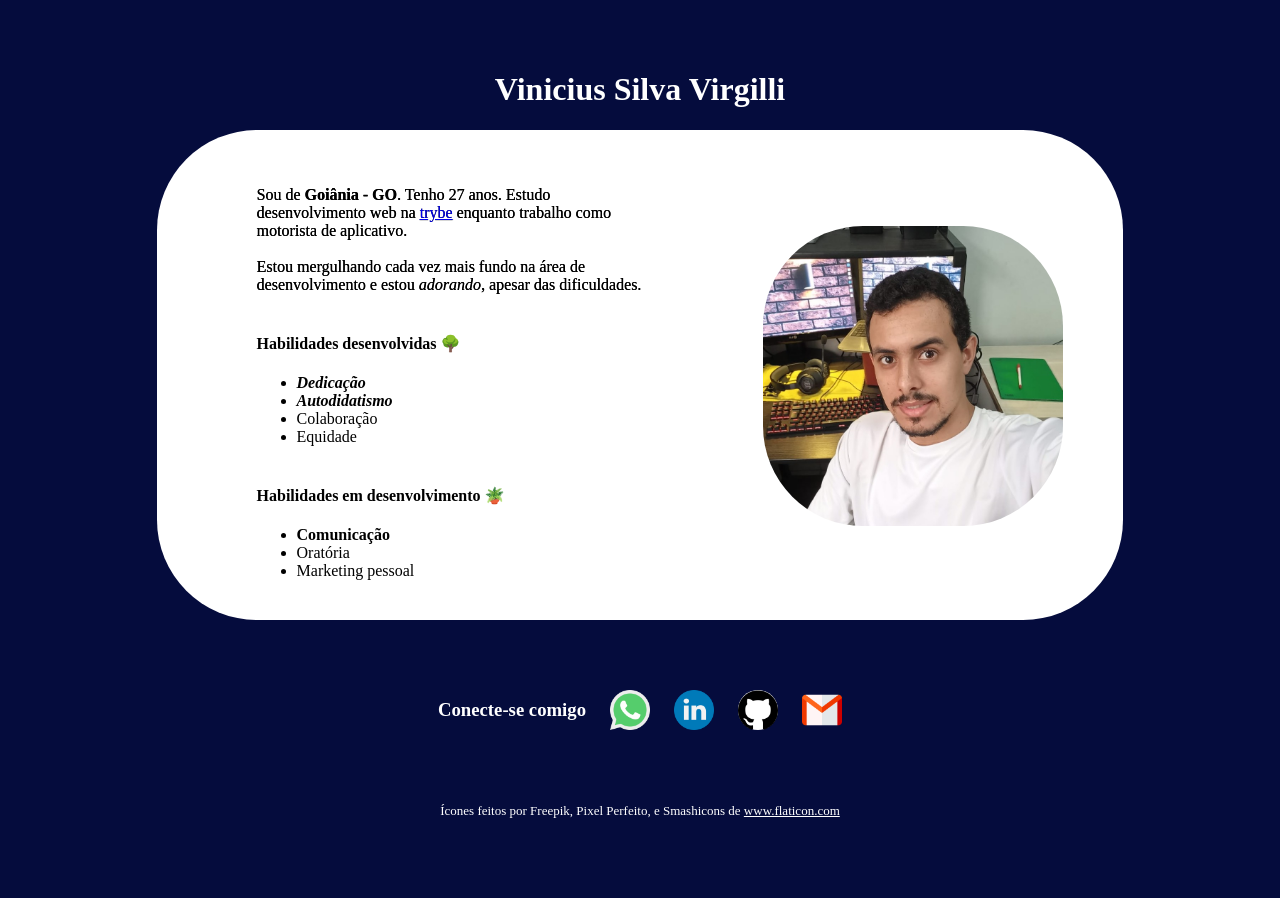
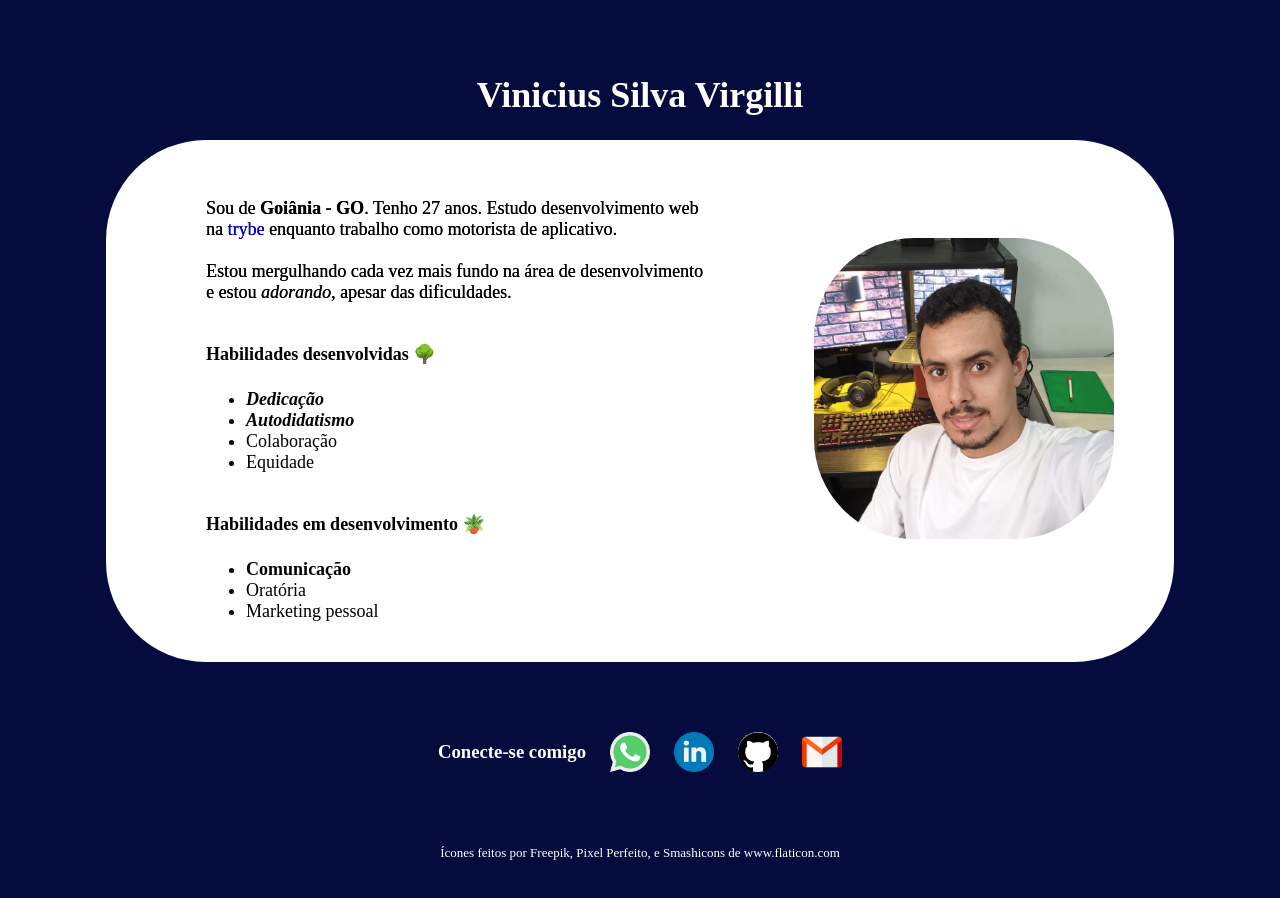
Before and after one commit to vinicius-virgilli/vinicius-virgilli.github.io, a plain HTML site: page index.html in a window 1280 px wide. Before the commit the page ends 869 px from the top, so only its background shows below. Drawn offline with Linux system fonts and the light colour scheme.

Commit message:
altera links

```diff
--- a/style.css
+++ b/style.css
@@ -6,6 +6,7 @@ body {
 }
 
 main {
+    font-size: large;
     margin-top: 0;
 }
 
@@ -18,8 +19,12 @@ main {
   padding: 10px;
 }
 
+.description a {
+    text-decoration: none;
+}
+
 .description a:hover {
-    color: yellow;
+    color: green;
 }
 
 .index {
@@ -106,7 +111,7 @@ footer section {
 
 .assignment a {
     color: white;
-
+    text-decoration: none;
 }
 
 .assignment a:hover {
```
